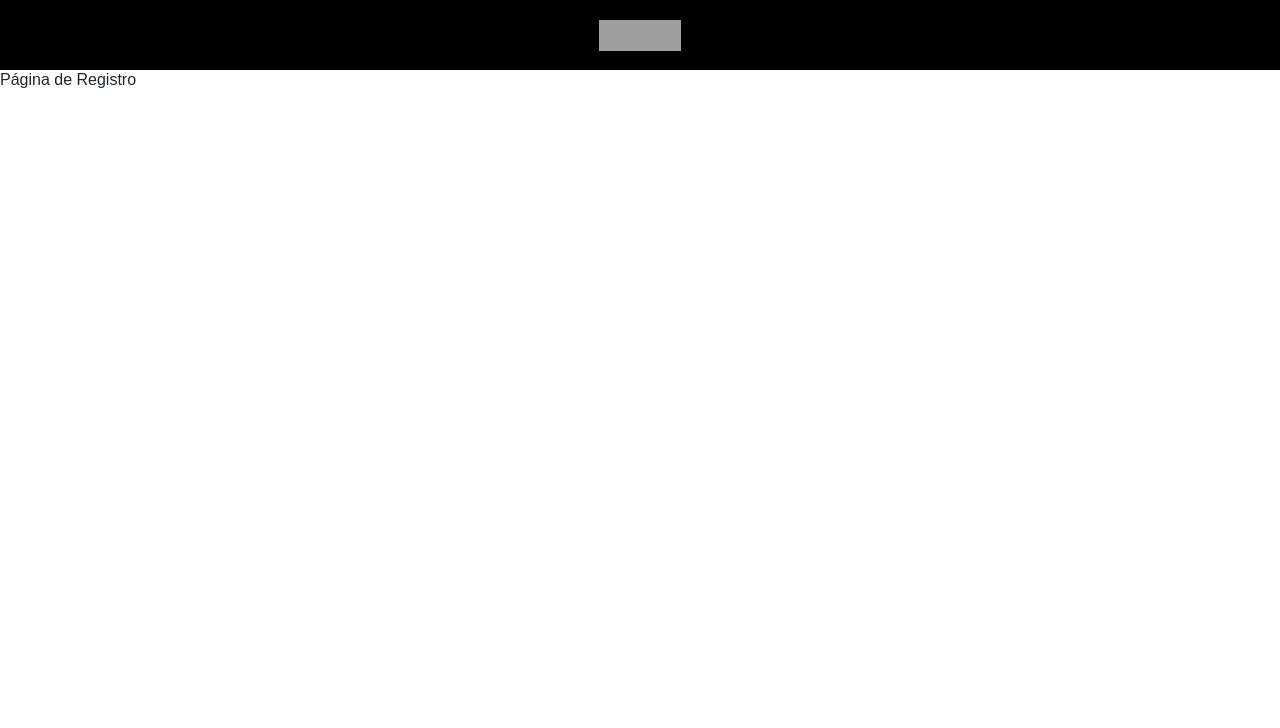
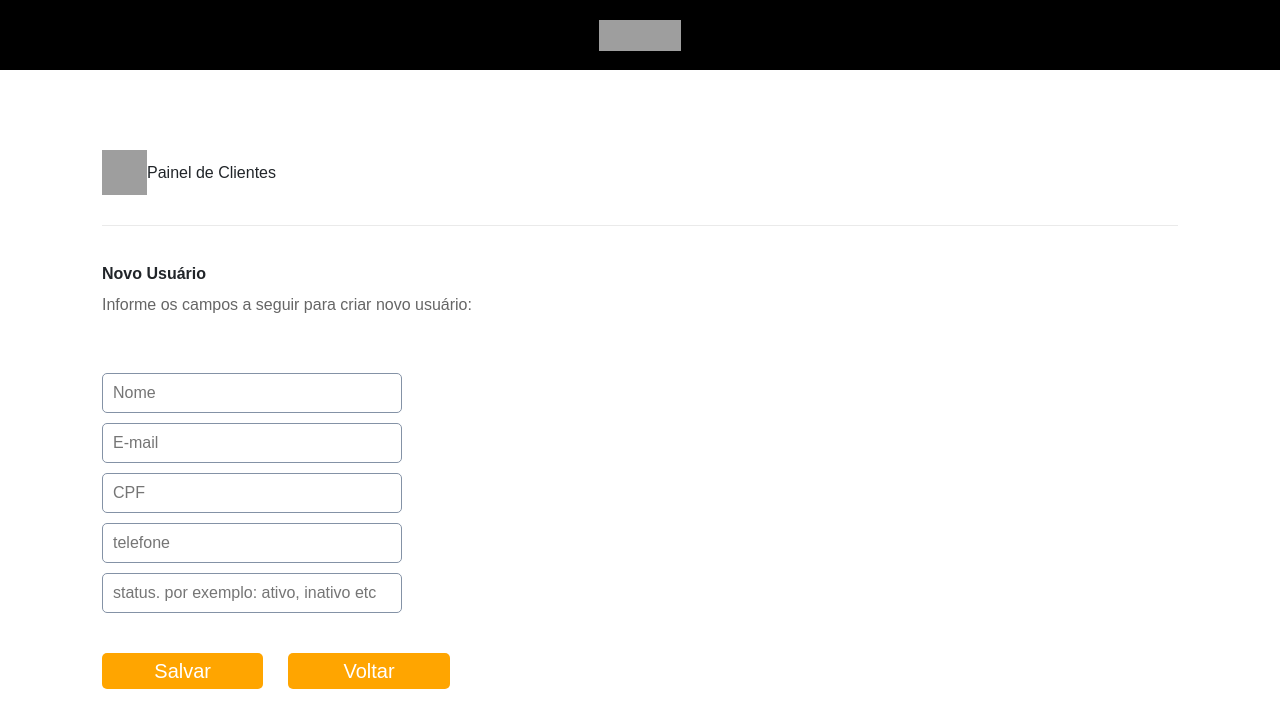
Before and after one commit to icaroregis/crud-react-update, a React (Create React App) app in the folder front-end/: page /editar in a window 1280 px wide. Shown: the top 728 px of the page. Built offline with nearby package versions, Linux system fonts and the light colour scheme; grey boxes are pictures that could not be loaded.

Commit message:
finalização do projeto

```diff
--- a/front-end/src/components/card/index.js
+++ b/front-end/src/components/card/index.js
@@ -1,5 +1,6 @@
 import React from 'react';
+import './style.css';
 
 export default function Card({ children }) {
-  return <div>{children}</div>;
+  return <div className="card">{children}</div>;
 }
--- a/front-end/src/components/card/style.css
+++ b/front-end/src/components/card/style.css
@@ -8,4 +8,9 @@
   align-items: center;
   justify-content: space-around;
   margin-bottom: 10px;
+  transition: transform 0.2s;
 }
+
+.card:hover {
+  transform: translateX(4px);
+}
--- a/front-end/src/pages/home/index.js
+++ b/front-end/src/pages/home/index.js
@@ -11,6 +11,11 @@ export default function Home() {
   const [users, setUsers] = useState([]);
   const [show, setShow] = useState(false);
   const [id, setId] = useState(null);
+  const [nome, setNome] = useState('');
+  const [email, setEmail] = useState('');
+  const [cpf, setCpf] = useState(null);
+  const [telefone, setTelefone] = useState(null);
+  const [status, setStatus] = useState('');
   const navigate = useNavigate();
 
   function redirectRoute() {
@@ -30,7 +35,7 @@ export default function Home() {
   }
 
   async function deleteUser(id) {
-    await api.delete(`/galera/${id}`);
+    await api.delete(`/customers/${id}`);
 
     setUsers(
       users.filter((user) => {
@@ -43,10 +48,29 @@ export default function Home() {
   }
 
   useEffect(() => {
-    api.get('/customers').then((response) => {
-      setUsers(response.data).catch((error) => console.log(error));
+    api
+      .get('/customers')
+      .then((response) => {
+        setUsers(response.data);
+      })
+      .catch((err) => {
+        if (err) {
+          console.log(err);
+        }
       });
   }, []);
+
+  useEffect(() => {
+    if (id) {
+      api.get(`customers/${id}`).then((response) => {
+        setNome(response.data.nome);
+        setEmail(response.data.email);
+        setCpf(response.data.cpf);
+        setTelefone(response.data.telefone);
+        setStatus(response.data.status);
+      });
+    }
+  }, [id]);
 
   return (
     <div>
@@ -66,27 +90,27 @@ export default function Home() {
           </button>
         </div>
 
-        {users &&
-          users.length > 0 &&
-          users.map((user) => {
+        {users && users.length > 0 ? (
+          <>
+            {users.map((user) => {
               return (
-              <Card>
-                <div key={user.id} className="section-padrao">
+                <Card key={user.id}>
+                  <div className="section-padrao">
                     <p>{user.nome}</p>
                     <p>{user.email}</p>
                   </div>
+
                   <div className="section-padrao">
                     <p>{user.cpf}</p>
                     <p>{user.telefone}</p>
                   </div>
+
                   <div className="section-padrao">
                     <Status status={user.status} />
                   </div>
+
                   <div className="section-buttons">
-                  <button
-                    onClick={() => editUser(user.id)}
-                    className="editar-button"
-                  >
+                    <button onClick={() => editUser(user.id)} className="editar-button">
                       Editar
                     </button>
 
@@ -103,13 +127,29 @@ export default function Home() {
                 </Card>
               );
             })}
+          </>
+        ) : (
+          <>
+            <h1>Não existem usuários para listar, cadastre um usuário para gerenciá-lo.</h1>
+          </>
+        )}
 
         <Modal show={show} onHide={handleClose}>
           <Modal.Header closeButton>
             <Modal.Title>Lista de Usuários</Modal.Title>
           </Modal.Header>
 
-          <Modal.Body>Tem certeza que deseja excluir esse Usuário?</Modal.Body>
+          <Modal.Body>
+            <strong>Tem certeza que deseja excluir esse Usuário?</strong>
+
+            <form className="section-cadastroThree">
+              <input required value={nome} onChange={({ target }) => setNome(target.value)} type="text" placeholder="Nome" disabled />
+              <input required value={email} onChange={({ target }) => setEmail(target.value)} type="text" placeholder="E-mail" disabled />
+              <input required value={cpf} onChange={({ target }) => setCpf(target.value)} type="text" placeholder="CPF" disabled />
+              <input required value={telefone} onChange={({ target }) => setTelefone(target.value)} type="text" placeholder="telefone" disabled />
+              <input required value={status} onChange={({ target }) => setStatus(target.value)} type="text" placeholder="status. por exemplo: ativo, inativo etc" disabled />
+            </form>
+          </Modal.Body>
 
           <Modal.Footer>
             <Button variant="outline-primary" onClick={handleClose}>
--- a/front-end/src/pages/home/style.css
+++ b/front-end/src/pages/home/style.css
@@ -8,6 +8,13 @@
   margin-top: 5px;
   display: flex;
   justify-content: space-between;
+  margin-bottom: 30px;
+}
+
+.section-buttons {
+  display: flex;
+  align-items: center;
+  justify-content: center;
 }
 
 .new-user-button {
@@ -31,3 +38,53 @@
   background: darkgreen;
   transform: scale(1.2);
 }
+
+.section-padrao {
+  align-items: center;
+  justify-content: space-between;
+  width: 25%;
+  text-align: center;
+}
+
+.editar-button,
+.excluir-button {
+  width: 130px;
+  height: 40px;
+  background-color: transparent;
+  border-radius: 5px;
+  cursor: pointer;
+}
+
+.excluir-button {
+  border: 1px solid #ee5253;
+  color: #ee5253;
+}
+
+.editar-button {
+  margin-right: 10px;
+  border: 1px solid #e29933;
+  color: #e29933;
+}
+
+.excluir-button:hover {
+  background-color: #ee5253;
+  color: white;
+}
+
+.editar-button:hover {
+  background-color: #e29933;
+  color: white
+}
+
+.section-cadastroThree {
+  margin-top: 25px;
+}
+
+.section-cadastroThree input {
+  border: 1px solid #8492a6;
+  border-radius: 5px;
+  display: block;
+  padding: 10px;
+  width: 300px;
+  margin-bottom: 10px;
+}
--- a/front-end/src/pages/registration/index.js
+++ b/front-end/src/pages/registration/index.js
@@ -1,9 +1,123 @@
-import React from 'react';
+import { useParams, useNavigate } from 'react-router-dom';
+import React, { useEffect, useState } from 'react';
+import { toast, ToastContainer } from 'react-toastify';
+import Header2 from '../../components/Header2';
+import api from '../../service/index';
+import './style.css';
 
-export default function Registration() {
+export default function Cadastro() {
+  const [notificacao, setNotificacao] = useState(null);
+  const [isEdit, setIsEdit] = useState(true);
+  const [nome, setNome] = useState('');
+  const [email, setEmail] = useState('');
+  const [cpf, setCpf] = useState('');
+  const [telefone, setTelefone] = useState('');
+  const [status, setStatus] = useState('');
+  const navigate = useNavigate();
+  const params = useParams();
+
+  useEffect(() => {
+    if (params.id) {
+      setIsEdit(true);
+    } else {
+      setIsEdit(false);
+    }
+  }, [params.id]);
+
+  async function handleSubmit(event) {
+    event.preventDefault();
+
+    await api
+      .put(`customers/${params.id}`, { nome, email, cpf, telefone, status })
+      .then(() => {
+        toast.success('Usuário editado com sucesso');
+        navigate('/');
+      })
+      .catch((error) => console.log(error));
+  }
+
+  function handleBack() {
+    localStorage.clear();
+    navigate('/');
+  }
+
+  function handleClick() {
+    api
+      .post('/customers', { nome, email, cpf, telefone, status })
+      .then(() => {
+        if (!nome && !email && !cpf && !telefone && !status) {
+          console.error('Por favor, preencha todos os campos');
+          return;
+        }
+        setNome('');
+        setEmail('');
+        setCpf('');
+        setTelefone('');
+        setStatus('');
+        setNotificacao('Usuário cadastrado com sucesso!');
+        setTimeout(() => {
+          setNotificacao(null);
+        }, 5000);
+      })
+      .catch((erro) => console.error('ops! ocorreu um erro' + erro));
+  }
+
+  useEffect(() => {
+    if (params.id) {
+      api.get(`customers/${params.id}`).then((response) => {
+        setNome(response.data.nome);
+        setEmail(response.data.email);
+        setCpf(response.data.cpf);
+        setTelefone(response.data.telefone);
+        setStatus(response.data.status);
+      });
+    }
+  }, [params.id]);
+
   return (
-    <div>
-      <h1>Página de Registro</h1>
-    </div>
+    <>
+      <section className="section-cadastro">
+        <div className="div-herder2">
+          <Header2 />
+        </div>
+        <section className="section-cadastroTwo">
+          <div className="titulo-cadastro">
+            <strong className="header-cadastro">Novo Usuário</strong>
+          </div>
+          <div className="paragrafo-cadastro">
+            <p>Informe os campos a seguir para criar novo usuário:</p>
+          </div>
+        </section>
+        <form onSubmit={handleSubmit} className="section-cadastroThree">
+          <input required value={nome} onChange={({ target }) => setNome(target.value)} type="text" placeholder="Nome" />
+          <input required value={email} onChange={({ target }) => setEmail(target.value)} type="text" placeholder="E-mail" />
+          <input required value={cpf} onChange={({ target }) => setCpf(target.value)} type="text" placeholder="CPF" />
+          <input required value={telefone} onChange={({ target }) => setTelefone(target.value)} type="text" placeholder="telefone" />
+          <input required value={status} onChange={({ target }) => setStatus(target.value)} type="text" placeholder="status. por exemplo: ativo, inativo etc" />
+
+          <section className="section-cadastroFour">
+            <div>
+              <strong>{notificacao}</strong>
+            </div>
+
+            {isEdit ? (
+              <button type="Submit" className="button-cadastro">
+                Editar
+              </button>
+            ) : (
+              <button onClick={handleClick} className="button-cadastro">
+                Salvar
+              </button>
+            )}
+
+            <button onClick={handleBack} className="button-cadastro">
+              Voltar
+            </button>
+          </section>
+        </form>
+
+        <ToastContainer />
+      </section>
+    </>
   );
 }
--- /dev/null
+++ b/front-end/src/pages/registration/style.css
@@ -0,0 +1,77 @@
+.section-cadastro {
+  max-width: 1076px;
+  width: 100%;
+  align-items: center;
+  margin-top: 80px;
+  padding-bottom: 30px;
+  margin: 30px auto;
+}
+
+.section-cadastroTwo {
+  max-width: 1076px;
+  width: 100%;
+  align-items: center;
+  padding-bottom: 30px;
+  margin: 20px auto;
+}
+
+.div-herder2 {
+  padding-top: 20px;
+  width: 100%;
+}
+
+.titulo-cadastro {
+  margin-top: 40px;
+}
+
+.header-p {
+  margin-top: 15px;
+  color: #666666;
+}
+
+.paragrafo-cadastro p {
+  margin-top: 15px;
+  color: #666666;
+}
+
+.section-cadastroThree {
+  max-width: 1076px;
+  width: 100%;
+  align-items: center;
+  margin: 30px auto;
+}
+
+.section-cadastroThree input {
+  border: 1px solid #8492a6;
+  border-radius: 5px;
+  display: block;
+  padding: 10px;
+  width: 300px;
+  margin-bottom: 10px;
+}
+
+.button-cadastro {
+  width: 15%;
+  padding: 8px 8px;
+  background: orange;
+  color: white;
+  font-size: bold;
+  font-size: 20px;
+  border: none;
+  border-radius: 5px;
+  transition: 0.5s all;
+  cursor: pointer;
+  margin-top: 30px;
+  margin-right: 25px;
+}
+
+.button-cadastro:hover {
+  background: darkgreen;
+  transform: scale(1.2);
+}
+
+.formularios-checkbox {
+  display: flex;
+  flex-direction: column;
+  justify-content: space-between;
+}
```
Also changed, not shown: front-end/src/pages/registration/index.css (deleted), 1 other file (tests, documents, lock files or other folders). Lines whose indentation alone changed are shown as unchanged.
